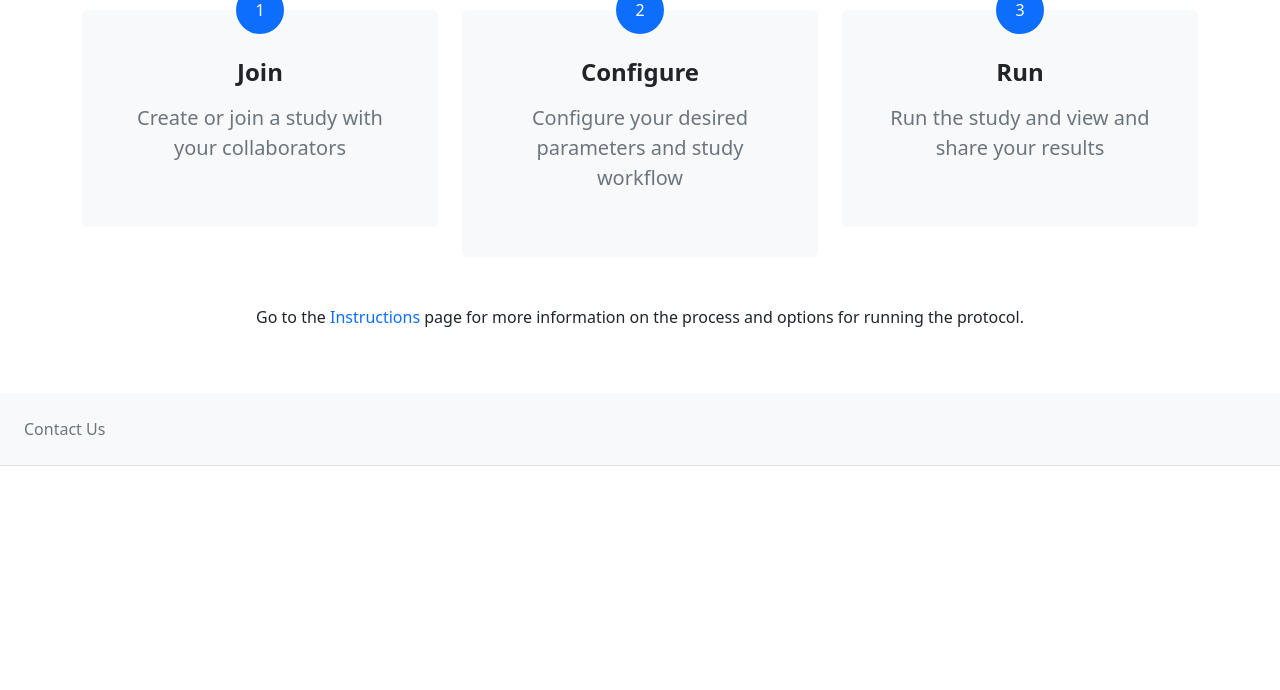
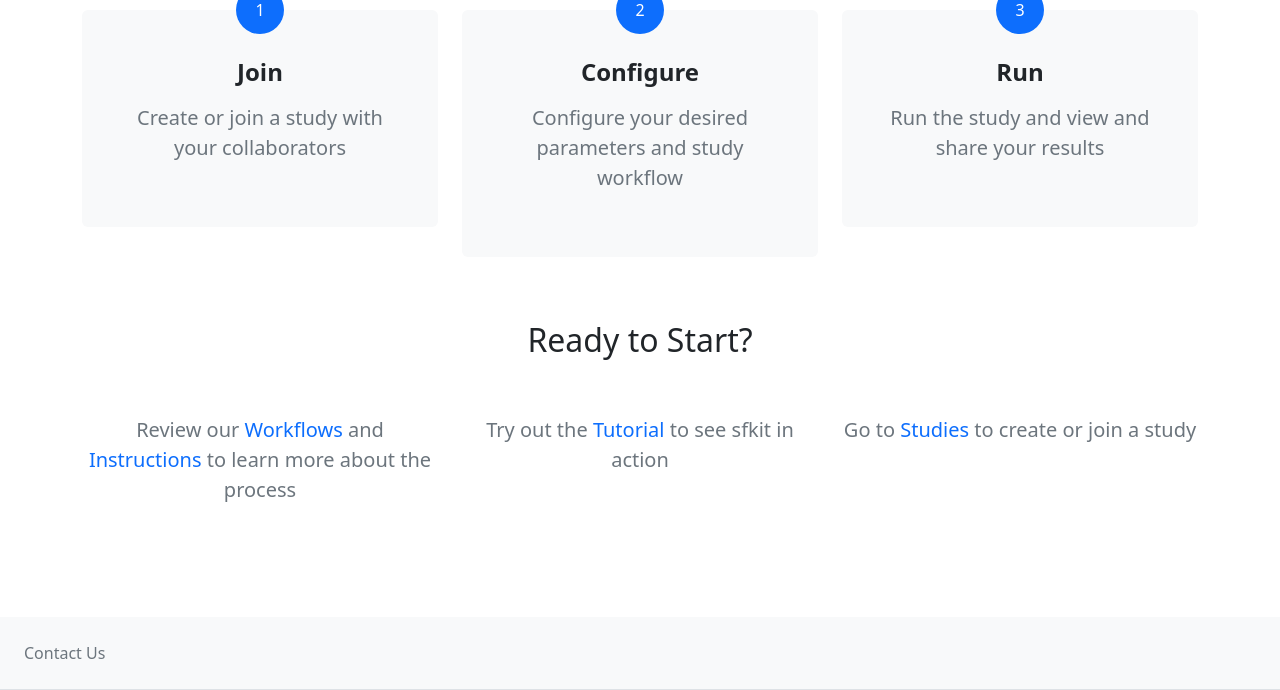
Before and after one commit to hcholab/sfkit-website, a Python web app: template src/templates/general/home.html in a window 1280 px wide. Shown: the part 1657-2347 px from the top of the page. Before the commit the page ends 2123 px from the top, so only its background shows below. Run offline with Jinja, Linux system fonts and the light colour scheme; the template is opened without the code that fills it, so the values that code supplies are empty; some libraries are stand-ins or nearby versions.

Commit message:
home footer links updated

```diff
--- a/src/templates/general/home.html
+++ b/src/templates/general/home.html
@@ -113,13 +113,35 @@
     </div>
     {# </a> #}
 
-    <div class="row text-center">
-      <p>
-        Go to the
-        <a class="text-decoration-none" href="{{ url_for('general.instructions') }}">Instructions</a>
-        page for more information on the process and options for running the protocol.
-      </p>
+    <div class="row mt-3">
+      <h2 class="text-center fw-normal">Ready to Start?</h2>
+      <div class="col my-5">
+        <div class="position-relative text-center rounded">
+          <p class="lead text-muted">
+            Review our <a class="text-decoration-none" href="{{ url_for('general.workflows') }}">Workflows</a>
+            and <a class="text-decoration-none" href="{{ url_for('general.instructions') }}">Instructions</a>
+            to learn more about the process  </p>
+        </div>
+      </div>
+      <div class="col my-5">
+        <div class="position-relative text-center rounded">
+          <p class="lead text-muted">
+            Try out the
+            <a class="text-decoration-none" href="{{ url_for('general.tutorial') }}">Tutorial</a>
+            to see <b>sfkit</b> in action        </p>
+        </div>
+      </div>
+      <div class="col my-5">
+        <div class="position-relative text-center rounded">
+          <p class="lead text-muted">
+            Go to
+            <a class="text-decoration-none" href="{{ url_for('studies.index') }}">Studies</a>
+             to create or join a study        </p>
+        </div>
+      </div>
     </div>
+
+
   </div>
 </section>
 {% endblock %}
```
